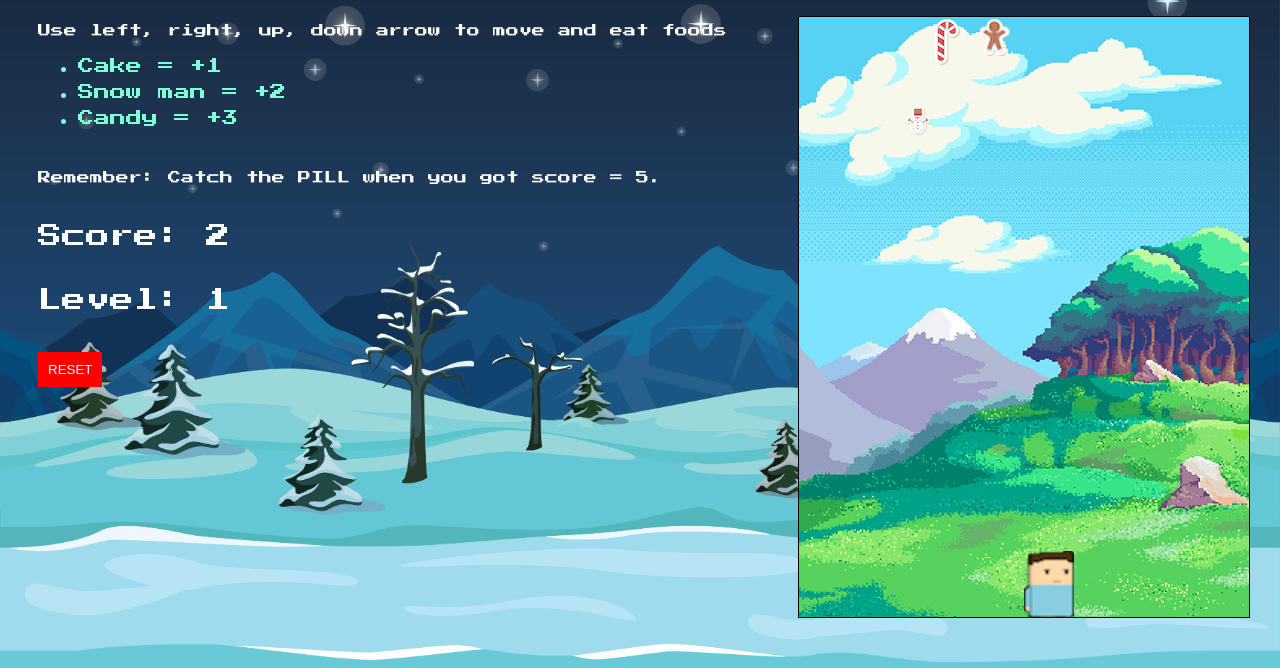
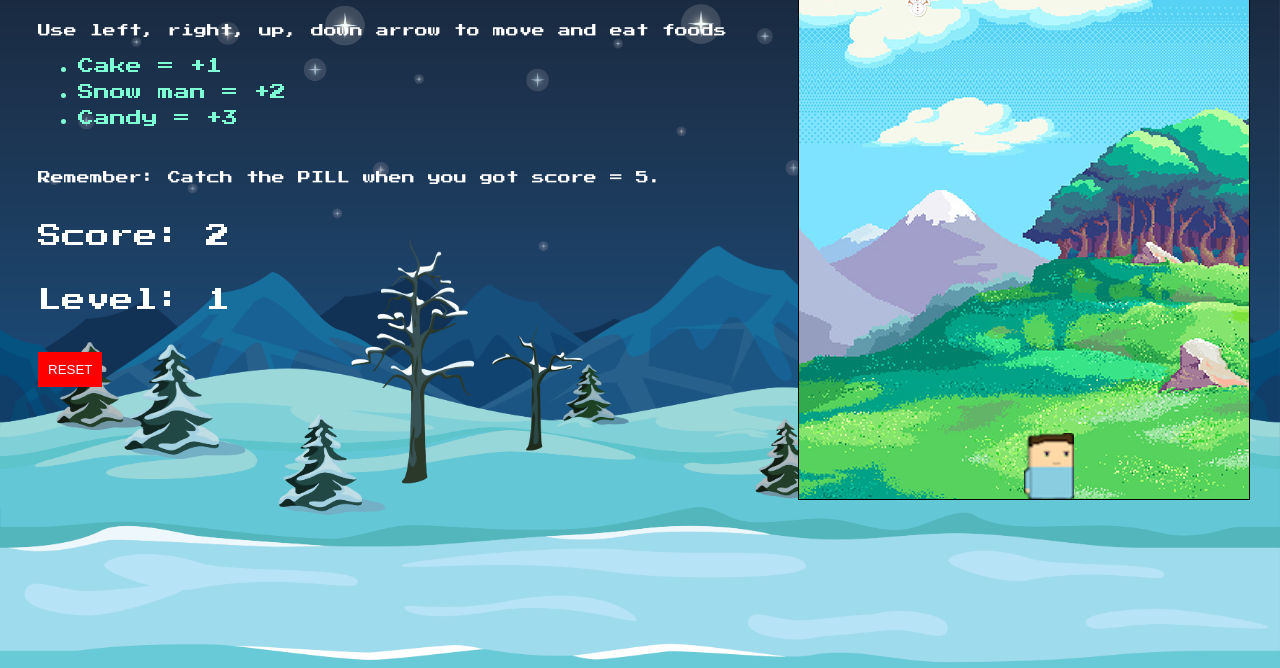
Before and after one commit to quyenvo2511/Food-game, a plain HTML site: page index.html in a window 1280 px wide. Shown: the part 132-800 px from the top of the page. Drawn offline with Linux system fonts and the light colour scheme.

Commit message:
edit font and position

```diff
--- a/style.css
+++ b/style.css
@@ -51,7 +51,8 @@ canvas {
   position: fixed;
   flex: 1;
   right: 30px;
-  bottom: 50px;
+  bottom: 100px;
+  top: 30px;
 }
 li {
   padding-top: 5px;
```
